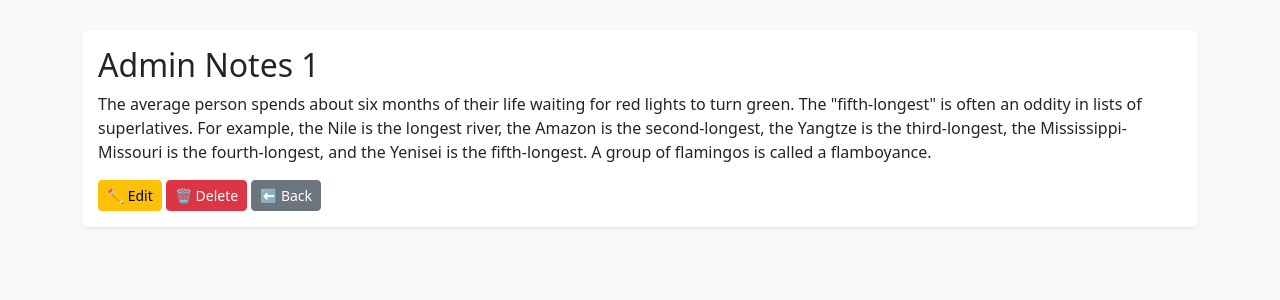
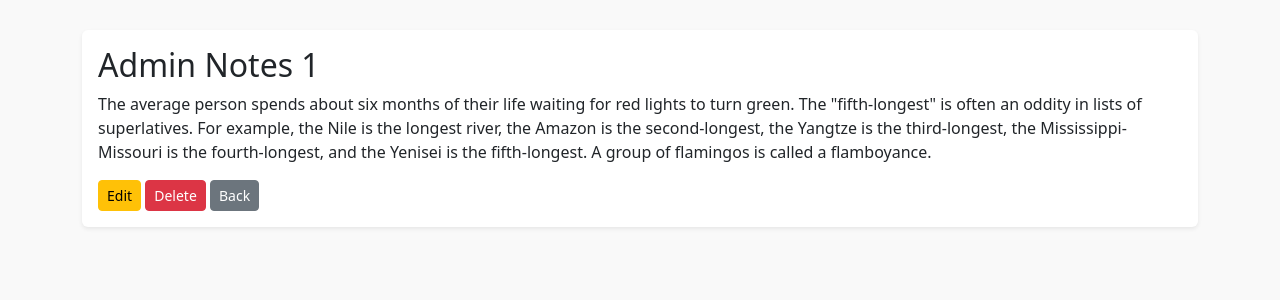
Before and after one commit to Ragul1106/personal-notes-django, a Django app: page /note/1/ in a window 1280 px wide. Shown: the part 56-356 px from the top of the page. Run offline with Django 5.2, Linux system fonts and the light colour scheme; a user stored in the database is signed in; data comes from the database, SQL or seed files in the repository.

Commit message:
initial commit

```diff
--- a/templates/notes/note_detail.html
+++ b/templates/notes/note_detail.html
@@ -5,9 +5,9 @@
     <h2 class="card-title">{{ object.title }}</h2>
     <p class="card-text">{{ object.content }}</p>
 
-    <a href="{% url 'note-update' object.pk %}" class="btn btn-warning btn-sm">✏️ Edit</a>
-    <a href="{% url 'note-delete' object.pk %}" class="btn btn-danger btn-sm">🗑 Delete</a>
-    <a href="{% url 'note-list' %}" class="btn btn-secondary btn-sm">⬅️ Back</a>
+    <a href="{% url 'note-update' object.pk %}" class="btn btn-warning btn-sm">Edit</a>
+    <a href="{% url 'note-delete' object.pk %}" class="btn btn-danger btn-sm">Delete</a>
+    <a href="{% url 'note-list' %}" class="btn btn-secondary btn-sm">Back</a>
   </div>
 </div>
 {% endblock %}
--- a/templates/notes/note_form.html
+++ b/templates/notes/note_form.html
@@ -6,7 +6,7 @@
     <form method="post">
       {% csrf_token %}
       {{ form.as_p }}
-      <button type="submit" class="btn btn-success">💾 Save</button>
+      <button type="submit" class="btn btn-success">Save</button>
       <a href="{% url 'note-list' %}" class="btn btn-secondary">Cancel</a>
     </form>
   </div>
```
